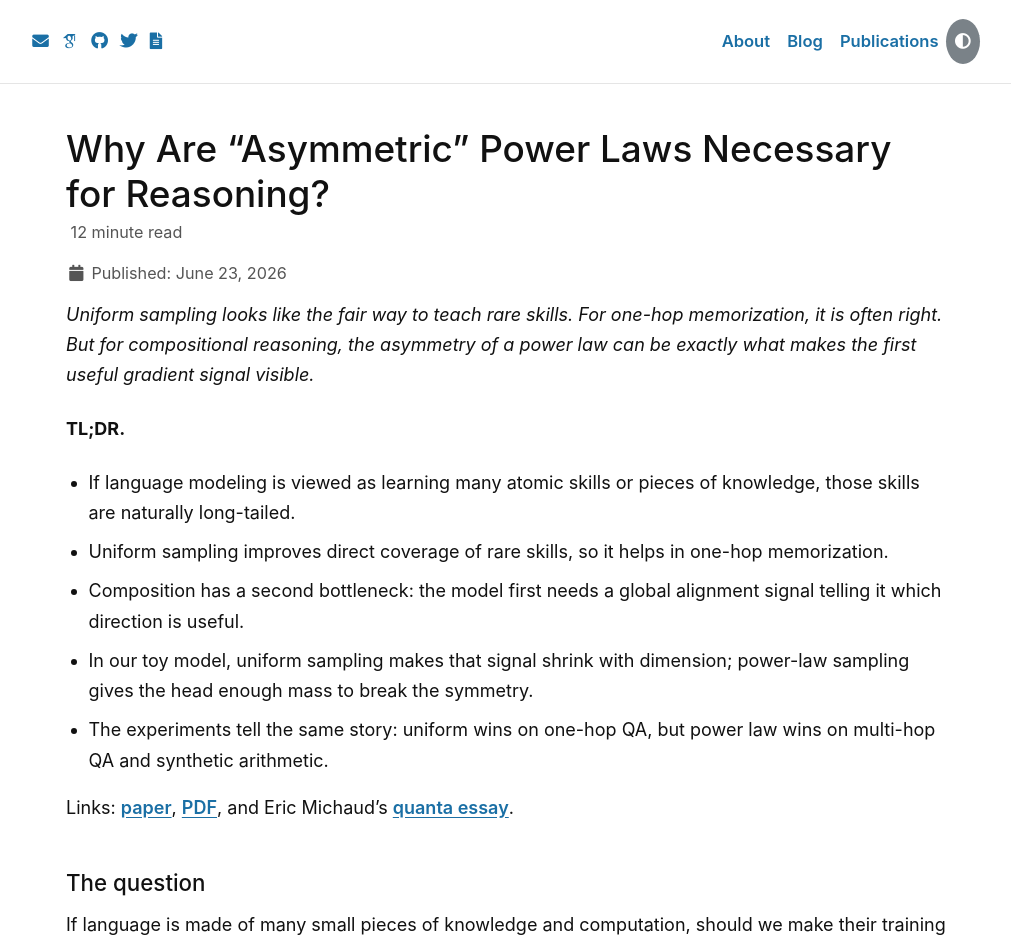
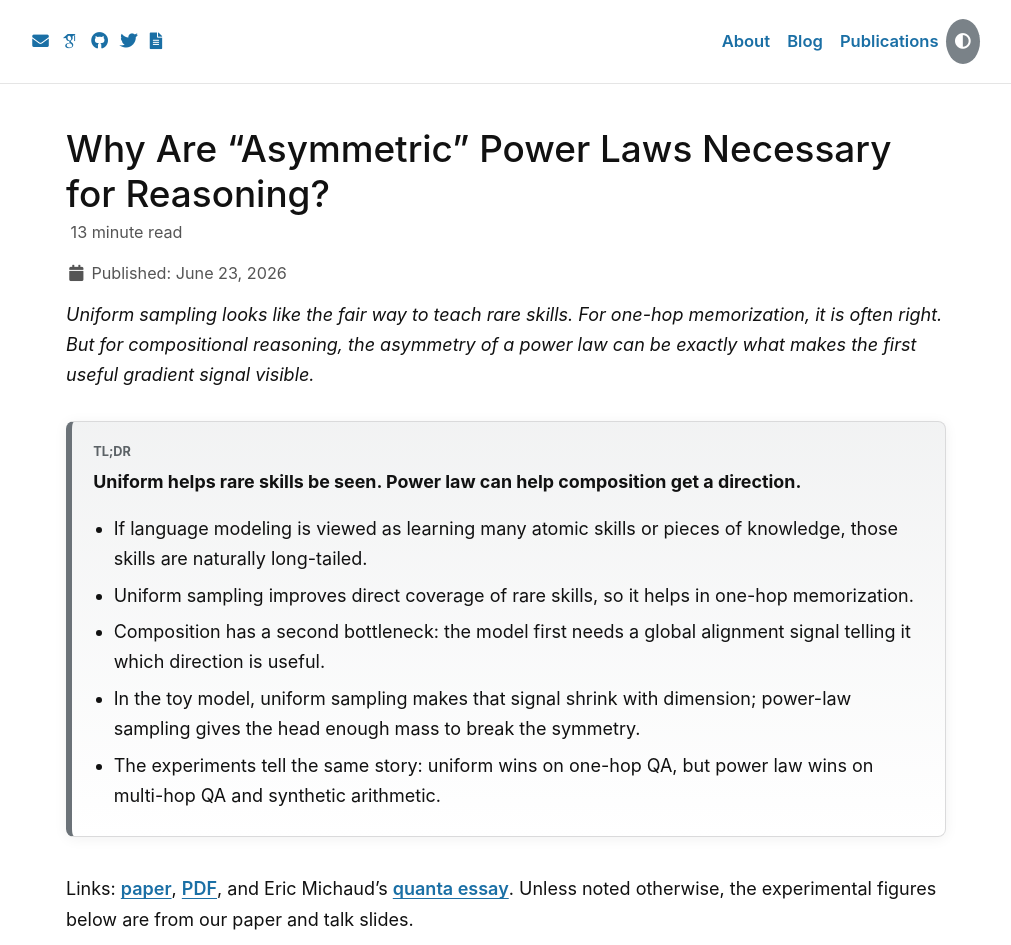
Before and after one commit to zixuan-wang-dlt/zixuan-wang-dlt.github.io, a Jekyll site: the page built from _posts/2026-06-23-power-law-compositional-reasoning.md, in a window 1280 px wide. Shown: the top 945 px of the page, without its empty margins (134-1145 px from the left). Built offline with Jekyll 4.4.1, drawn with Linux system fonts in a browser that asks for light colours; some web fonts are replaced; formulas are drawn with MathJax 3; comment, search, counter and statistics services are not loaded; some of the changed text lies outside the part shown.

Commit message:
Polish power law blog explainer

```diff
--- a/_posts/2026-06-23-power-law-compositional-reasoning.md
+++ b/_posts/2026-06-23-power-law-compositional-reasoning.md
@@ -22,37 +22,43 @@
 
 *Uniform sampling looks like the fair way to teach rare skills. For one-hop memorization, it is often right. But for compositional reasoning, the asymmetry of a power law can be exactly what makes the first useful gradient signal visible.*
 
-**TL;DR.**
+<div class="powerlaw-tldr">
+  <div class="powerlaw-tldr__label">TL;DR</div>
+  <p><strong>Uniform helps rare skills be seen. Power law can help composition get a direction.</strong></p>
+  <ul>
+    <li>If language modeling is viewed as learning many atomic skills or pieces of knowledge, those skills are naturally long-tailed.</li>
+    <li>Uniform sampling improves direct coverage of rare skills, so it helps in one-hop memorization.</li>
+    <li>Composition has a second bottleneck: the model first needs a global alignment signal telling it which direction is useful.</li>
+    <li>In the toy model, uniform sampling makes that signal shrink with dimension; power-law sampling gives the head enough mass to break the symmetry.</li>
+    <li>The experiments tell the same story: uniform wins on one-hop QA, but power law wins on multi-hop QA and synthetic arithmetic.</li>
+  </ul>
+</div>
 
-- If language modeling is viewed as learning many atomic skills or pieces of knowledge, those skills are naturally long-tailed.
-- Uniform sampling improves direct coverage of rare skills, so it helps in one-hop memorization.
-- Composition has a second bottleneck: the model first needs a global alignment signal telling it which direction is useful.
-- In our toy model, uniform sampling makes that signal shrink with dimension; power-law sampling gives the head enough mass to break the symmetry.
-- The experiments tell the same story: uniform wins on one-hop QA, but power law wins on multi-hop QA and synthetic arithmetic.
-
-Links: [paper](https://arxiv.org/abs/2604.22951), [PDF](https://arxiv.org/pdf/2604.22951), and Eric Michaud's [quanta essay](https://ericjmichaud.com/quanta/).
+Links: [paper](https://arxiv.org/abs/2604.22951), [PDF](https://arxiv.org/pdf/2604.22951), and Eric Michaud's [quanta essay](https://ericjmichaud.com/quanta/). Unless noted otherwise, the experimental figures below are from our paper and talk slides.
 
 ## The question
 
 If language is made of many small pieces of knowledge and computation, should we make their training frequencies uniform?
 
-The tempting answer is yes. A model has to learn common things, like basic syntax and frequent relations, but also rare things: a specific person's advisor, an uncommon arithmetic operation, a niche entity, a long-tail relation, or a small algorithmic trick. If rare skills are the problem, then flattening the distribution seems like the obvious fix.
+**The tempting answer.** Yes. A model has to learn common things, like basic syntax and frequent relations, but also rare things: a specific person's advisor, an uncommon arithmetic operation, a niche entity, a long-tail relation, or a small algorithmic trick. If rare skills are the problem, flattening the distribution seems like the obvious fix.
 
-The quanta view makes this question sharper. Michaud's essay frames pretraining as learning many discrete modules: some retrieve knowledge, some implement algorithms, and some are useful on far more tokens than others. One of the assumptions is:
+**The long-tail premise.** Michaud's quanta view makes this question sharper. His essay frames pretraining as learning many discrete modules: some retrieve knowledge, some implement algorithms, and some are useful on far more tokens than others. One of the assumptions is:
 
 > The "use frequencies" of the quanta naturally follow a power law.
 > -- Eric Michaud, [On neural scaling and the quanta hypothesis](https://ericjmichaud.com/quanta/)
 
 <figure class="powerlaw-figure powerlaw-figure--wide">
   <a href="https://ericjmichaud.com/quanta/">
-    <img src="https://ericjmichaud.com/quanta/assets/quanta-sequence.png" alt="Quanta sequence diagram from Eric Michaud's quanta essay">
+    <video autoplay loop muted playsinline aria-label="Animated sparse parity learning plot from Eric Michaud's quanta essay">
+      <source src="https://ericjmichaud.com/quanta/assets/parity-X-website.mp4" type="video/mp4">
+    </video>
   </a>
-  <figcaption>Figure 1: The quanta picture says scaling adds increasingly niche modules. Our question is what happens when examples require several such modules to work together.</figcaption>
+  <figcaption>Figure 1: Michaud's opening animation visualizes the quanta picture: different skills appear as discrete learning transitions. Our question is what happens when examples require several such skills to work together. Source: Eric J. Michaud, <a href="https://ericjmichaud.com/quanta/">On neural scaling and the quanta hypothesis</a>.</figcaption>
 </figure>
 
-Our paper, [The Power of Power Law: Asymmetry Enables Compositional Reasoning](https://arxiv.org/abs/2604.22951), studies the same long-tail issue from a different angle. We ask what happens when the model does not merely recall one quantum, skill, or fact, but must compose several of them.
+**Now make it multi-hop.** Our paper, [The Power of Power Law: Asymmetry Enables Compositional Reasoning](https://arxiv.org/abs/2604.22951), studies the same long-tail issue from a different angle. We ask what happens when the model does not merely recall one quantum, skill, or fact, but must compose several of them.
 
-The answer is the key distinction of the post: **uniform sampling helps coverage, but composition also needs alignment.** If the data distribution is too symmetric, gradient descent may not know which compositional direction to follow. A power law is useful not because it makes the tail common, but because the repeated head creates a handle.
+**The answer.** Uniform sampling helps coverage, but composition also needs alignment. If the data distribution is too symmetric, gradient descent may not know which compositional direction to follow. A power law is useful not because it makes the tail common, but because the repeated head creates a handle.
 
 <figure class="powerlaw-figure powerlaw-figure--wide">
   <a href="/images/blog/power-law/distribution-comparison.pdf">
@@ -63,7 +69,16 @@
 
 ## Why uniform looks right
 
-Start with one-hop memorization. A fact might be "Anya's father is Loid," and the query is "Who is the father of Anya?" If a relation or entity appears rarely, the model needs more direct exposure to it. In this setting, uniform sampling is the natural fix because the bottleneck is coverage.
+**One-hop recall.** Start with memorization. If a relation or entity appears rarely, the model needs more direct exposure to it. In this setting, uniform sampling is the natural fix because the bottleneck is coverage.
+
+<div class="powerlaw-example">
+  <div class="powerlaw-example__title">One-hop example</div>
+  <div class="powerlaw-example__body">
+    <p><strong>Fact:</strong> Anya <span>-- father --></span> Loid</p>
+    <p><strong>Question:</strong> Who is the father of Anya?</p>
+    <p><strong>Answer:</strong> Loid</p>
+  </div>
+</div>
 
 That intuition shows up cleanly in a one-hop QA experiment. We randomly rank relations, train under either a uniform or power-law distribution, and evaluate exact match. Uniform wins the early race.
 
@@ -72,13 +87,23 @@
   <figcaption>Figure 3: For one-hop memorization, the usual long-tail intuition is correct. Uniform sampling gives rare relations more exposure and reaches high exact match faster.</figcaption>
 </figure>
 
-If the task were only to store isolated facts, "use a power law" would be a strange recommendation. The head is already frequent; the tail needs data. Flattening the distribution gives every skill a fairer chance.
+**Why this intuition is reasonable.** If the task were only to store isolated facts, "use a power law" would be a strange recommendation. The head is already frequent; the tail needs data. Flattening the distribution gives every skill a fairer chance.
 
-Now make the task compositional. Instead of asking for one relation, ask for a chain: Alice's advisor is Bob, Bob's institution is Princeton, so what is the institution of Alice's advisor? The model must apply one relation, use the intermediate entity, and then apply another relation.
+**Now make it compositional.** Instead of asking for one relation, ask for a chain. The model must apply one relation, use the intermediate entity, and then apply another relation.
+
+<div class="powerlaw-example">
+  <div class="powerlaw-example__title">Two-hop example</div>
+  <div class="powerlaw-example__body">
+    <p><strong>Fact 1:</strong> Alice <span>-- advisor --></span> Bob</p>
+    <p><strong>Fact 2:</strong> Bob <span>-- institution --></span> Princeton</p>
+    <p><strong>Question:</strong> What is the institution of Alice's advisor?</p>
+    <p><strong>Answer:</strong> Princeton</p>
+  </div>
+</div>
 
 If rare facts are hard to memorize, rare combinations should be worse. So uniform should help even more.
 
-But the experiment goes the other way.
+**The flip.** But the experiment goes the other way.
 
 <figure class="powerlaw-figure powerlaw-figure--pair">
   <div class="powerlaw-panels">
@@ -111,7 +136,7 @@
 - For $k=1$, learning is local. Each example updates one skill.
 - For $k>1$, learning is global. A skill is useful only when it agrees with the other skills in the product.
 
-The important quantity is the weighted alignment
+**The hidden variable.** The important quantity is the weighted alignment
 
 $$
 A(w)=\sum_{i=1}^d p_i w_iw_i^\star.
@@ -119,7 +144,42 @@
 
 Think of $A(w)$ as the model's current compass. If $A(w)$ is large, the model has a rough global sense of the target. If $A(w)$ is tiny, the model is nearly directionless.
 
-The population gradient calculation in the paper says that the useful update for skill $i$ scales like
+To see where this comes from, train with population squared loss
+
+$$
+\mathcal L(w)=\frac12\mathbb E_X\left[\left(f_w(X)-f_{w^\star}(X)\right)^2\right].
+$$
+
+Also define the weighted norm
+
+$$
+B(w)=\sum_{i=1}^d p_iw_i^2.
+$$
+
+Because the sampled skills are independent,
+
+$$
+\mathbb E[f_w(X)^2]=B(w)^k,\qquad
+\mathbb E[f_w(X)f_{w^\star}(X)]=A(w)^k.
+$$
+
+So the loss becomes
+
+$$
+\mathcal L(w)=\frac12\left(B(w)^k-2A(w)^k+1\right).
+$$
+
+The first term is the model's own scale. The second term is agreement with the hidden target. The third term is constant.
+
+Differentiating gives
+
+$$
+\nabla \mathcal L(w)
+=kD\left(B(w)^{k-1}w-A(w)^{k-1}w^\star\right),
+\qquad D=\mathrm{diag}(p_1,\ldots,p_d).
+$$
+
+The useful part of the negative gradient for skill $i$ therefore scales like
 
 $$
 p_iA(w)^{k-1}.
@@ -138,9 +198,15 @@
 
 ## Why symmetry is the problem
 
-At random initialization, the model has tiny accidental correlations with the target. The question is whether the training distribution amplifies those correlations into a useful direction or averages them away.
+**Random starts are weak.** At random initialization, the model has tiny accidental correlations with the target. The question is whether the training distribution amplifies those correlations into a useful direction or averages them away.
 
-Under uniform sampling, every skill has probability $1/d$. The alignment $A(w)$ is an average over all $d$ random coordinates, so its typical size is about
+If $w_i(0)\sim \mathcal N(0,r^2)$, then
+
+$$
+\mathrm{Var}(A(w_0))=r^2\sum_{i=1}^d p_i^2.
+$$
+
+Under uniform sampling, every skill has probability $1/d$, so $\sum_i p_i^2=1/d$. The alignment is an average over all $d$ random coordinates, and its typical size is about
 
 $$
 \lvert A(w_0)\rvert\approx \frac{r}{\sqrt d}.
@@ -154,7 +220,7 @@
 
 This is the hidden cost of fairness. Uniform sampling gives every skill equal coverage, but near initialization it also washes out the asymmetry gradient descent needs to choose a compositional direction.
 
-Under a power law, the head skills carry constant-scale probability mass. The same random initialization now has
+**Power law changes the scale.** Under a power law, the head skills carry constant-scale probability mass. For $p_i\propto i^{-\alpha}$ with $\alpha>1$, the quantity $\sum_i p_i^2$ no longer shrinks like $1/d$; in the large-$d$ limit it behaves like a constant such as $\zeta(2\alpha)/\zeta(\alpha)^2$. The same random initialization now has
 
 $$
 \lvert A(w_0)\rvert\approx \Theta(r).
@@ -169,7 +235,7 @@
 
 <p class="table-caption">Table 2: Power law helps by making the first alignment signal visible, not by making rare skills common.</p>
 
-The formal results in the paper sharpen this picture. Under uniform inputs, a correlational statistical-query lower bound gives a $d^{\Omega(k)}$-type obstruction for gradient-like learning. Under a Zipf distribution with $\alpha>1$, minibatch gradient descent learns the minimalist composition task with polynomial sample complexity.
+The formal results in the paper sharpen this picture. Under uniform inputs, a correlational statistical-query lower bound gives a $d^{\Omega(k)}$-type obstruction for gradient-like learning. Under a Zipf distribution with $\alpha>1$, minibatch gradient descent learns the minimalist composition task with about $\widetilde O(d^{2\alpha})$ samples, up to theorem conditions on step size, batch size, and accuracy.
 
 But the intuitive statement is more memorable:
 
@@ -177,7 +243,7 @@
 
 ## The head is a handle for the tail
 
-Once the model starts moving in the right direction, the head plays a second role. Frequent skills learn first. As they align with the target, they increase $A(w)$. That larger alignment then strengthens the useful gradient for every skill, including rare ones.
+**Head first, tail later.** Once the model starts moving in the right direction, the head plays a second role. Frequent skills learn first. As they align with the target, they increase $A(w)$. That larger alignment then strengthens the useful gradient for every skill, including rare ones.
 
 So the power law creates a staged learning order:
 
@@ -204,7 +270,22 @@
 \xrightarrow{r_k} e_k.
 $$
 
-For example: Alice's advisor is Bob; Bob's institution is Princeton; what is the institution of Alice's advisor? Each relation is an atomic skill, but the answer requires several of them in order. The model cannot solve the task by memorizing one edge.
+Each relation is an atomic skill, but the answer requires several of them in order. The model cannot solve the task by memorizing one edge.
+
+<div class="powerlaw-example powerlaw-example--grid">
+  <div>
+    <div class="powerlaw-example__title">Multi-hop QA</div>
+    <p><strong>Facts:</strong> Alice's advisor is Bob. Bob's institution is Princeton.</p>
+    <p><strong>Question:</strong> What is the institution of Alice's advisor?</p>
+    <p><strong>Computation:</strong> Alice -> Bob -> Princeton</p>
+  </div>
+  <div>
+    <div class="powerlaw-example__title">GSM-style arithmetic</div>
+    <p><strong>Facts:</strong> Start with 4. Add 3. Then double it.</p>
+    <p><strong>Question:</strong> What number do we get?</p>
+    <p><strong>Computation:</strong> 4 -> 7 -> 14</p>
+  </div>
+</div>
 
 That is why Figure 3 and Figure 4 should be read together. In one-hop QA, uniform wins because the bottleneck is coverage. In multi-hop QA, power law wins because the bottleneck is first finding a compositional direction.
 
@@ -249,5 +330,6 @@
 - Eric J. Michaud. [On neural scaling and the quanta hypothesis](https://ericjmichaud.com/quanta/). 2026.
 - Eric J. Michaud, Ziming Liu, Uzay Girit, and Max Tegmark. [The Quantization Model of Neural Scaling](https://arxiv.org/abs/2303.13506). NeurIPS, 2023.
 - Sanjeev Arora and Anirudh Goyal. [A Theory for Emergence of Complex Skills in Language Models](https://arxiv.org/abs/2307.15936). arXiv, 2023.
+- Michael Kearns. [Efficient noise-tolerant learning from statistical queries](https://doi.org/10.1145/293347.293351). Journal of the ACM, 1998.
 - Yoshua Bengio, Jerome Louradour, Ronan Collobert, and Jason Weston. [Curriculum Learning](https://doi.org/10.1145/1553374.1553380). ICML, 2009.
 - Aaron Clauset, Cosma Rohilla Shalizi, and M. E. J. Newman. [Power-law distributions in empirical data](https://doi.org/10.1137/070710111). SIAM Review, 2009.
--- a/_sass/_page.scss
+++ b/_sass/_page.scss
@@ -131,13 +131,89 @@
     }
   }
 
+  .powerlaw-tldr {
+    margin: 1.8em 0 2.2em;
+    padding: 1.1em 1.25em;
+    border: 1px solid mix(#000, $border-color, 10%);
+    border-left: 6px solid mix(#000, $primary-color, 12%);
+    border-radius: 8px;
+    background: linear-gradient(180deg, mix(#fff, $primary-color, 90%), #fff);
+    box-shadow: 0 2px 14px rgba(#000, 0.06);
+
+    p {
+      margin-bottom: 0.7em;
+      font-size: 1.05em;
+    }
+
+    ul {
+      margin-bottom: 0;
+      padding-left: 1.2em;
+    }
+
+    li {
+      margin-bottom: 0.35em;
+    }
+  }
+
+  .powerlaw-tldr__label {
+    margin-bottom: 0.35em;
+    color: mix(#000, $primary-color, 25%);
+    font-family: $sans-serif;
+    font-size: $type-size-6;
+    font-weight: 700;
+    letter-spacing: 0;
+    text-transform: uppercase;
+  }
+
+  .powerlaw-example {
+    margin: 1.2em auto 1.7em;
+    padding: 1em 1.1em;
+    border: 1px solid mix(#000, $border-color, 8%);
+    border-radius: 8px;
+    background: mix(#fff, $border-color, 82%);
+    box-shadow: 0 1px 8px rgba(#000, 0.04);
+
+    p {
+      margin-bottom: 0.35em;
+    }
+  }
+
+  .powerlaw-example__title {
+    margin-bottom: 0.45em;
+    color: mix(#000, $text-color, 15%);
+    font-family: $sans-serif;
+    font-size: $type-size-6;
+    font-weight: 700;
+    letter-spacing: 0;
+    text-transform: uppercase;
+  }
+
+  .powerlaw-example__body {
+    span {
+      color: mix(#fff, $text-color, 15%);
+      font-family: $monospace;
+      font-size: 0.92em;
+      white-space: nowrap;
+    }
+  }
+
+  .powerlaw-example--grid {
+    display: grid;
+    gap: 1em;
+
+    @include breakpoint($medium) {
+      grid-template-columns: repeat(2, minmax(0, 1fr));
+    }
+  }
+
   .powerlaw-figure {
     display: block;
     max-width: 720px;
     margin: 2.2em auto;
     text-align: center;
 
-    img {
+    img,
+    video {
       display: block;
       width: 100%;
       height: auto;
```
Also changed, not shown: other parts of _posts/2026-06-23-power-law-compositional-reasoning.md (+1 -1 lines).
